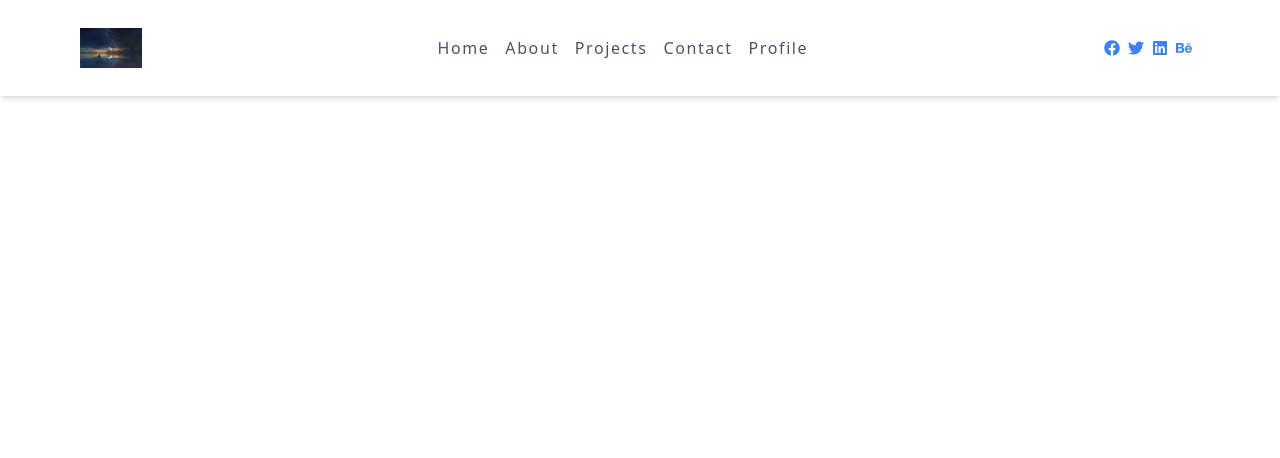
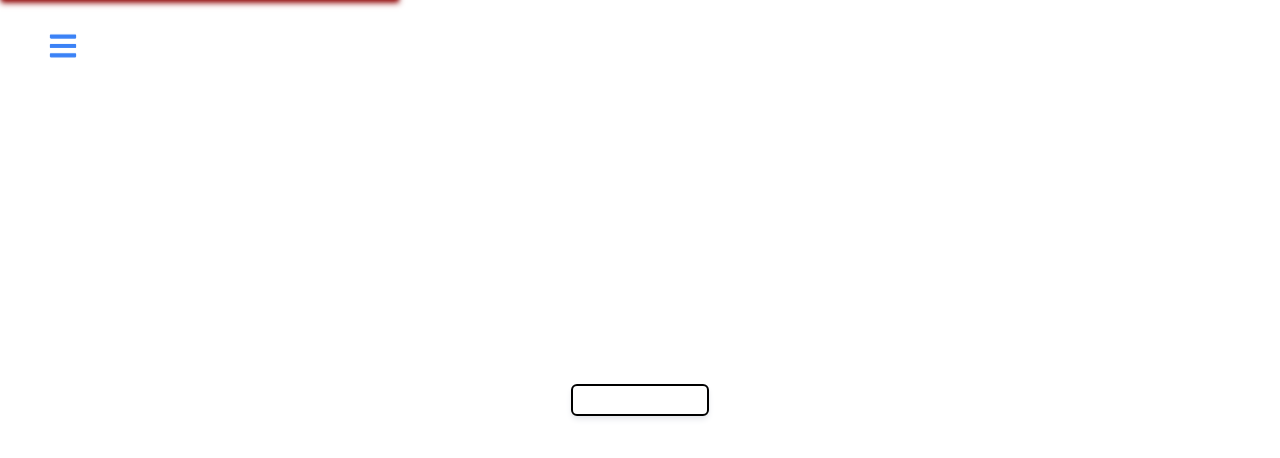
Before and after one commit to junseokoh-hub/react-typescript-toy-practice, a React (Vite) app: page / in a window 1280 px wide. Shown: the top 458 px of the page. Built offline with nearby package versions, Linux system fonts and the light colour scheme.

Commit message:
tenth toy practice

```diff
--- a/src/App.tsx
+++ b/src/App.tsx
@@ -1,9 +1,14 @@
 import React from "react";
-import Navbar from "./Navbar";
+import Modal from "./Modal";
+import Sidebar from "./Sidebar";
+import Home from "./Home";
+
 const App: React.FC = () => {
   return (
     <>
-      <Navbar></Navbar>
+      <Home />
+      <Modal />
+      <Sidebar />
     </>
   );
 };
--- /dev/null
+++ b/src/Home.tsx
@@ -0,0 +1,25 @@
+import React from "react";
+import { FaBars } from "react-icons/fa";
+import { useGlobalContext } from "./context";
+
+const Home: React.FC = () => {
+  const { openSidebar, openModal } = useGlobalContext();
+  return (
+    <main className="min-h-screen flex justify-center items-center">
+      <button
+        onClick={openSidebar}
+        className="fixed top-8 left-12 text-3xl bg-transparent border-transparent text-blue-500 transition-all duration-300 ease-linear cursor-pointer animate-bounce"
+      >
+        <FaBars />
+      </button>
+      <button
+        onClick={openModal}
+        className="uppercase bg-black text-white py-1 px-3 tracking-widest inline-block transition-all duration-300 ease-linear text-sm border-2 border-solid border-black cursor-pointer shadow-md shadow-gray-200 rounded-md m-2 hover:text-black bg-transparent"
+      >
+        show modal
+      </button>
+    </main>
+  );
+};
+
+export default Home;
--- /dev/null
+++ b/src/Modal.tsx
@@ -0,0 +1,29 @@
+import React from "react";
+import { useGlobalContext } from "./context";
+import { FaTimes } from "react-icons/fa";
+
+const Modal: React.FC = () => {
+  const { isModalOpen, closeModal } = useGlobalContext();
+
+  return (
+    <div
+      className={
+        isModalOpen
+          ? "fixed top-0 left-0 w-full h-full bg-[rgba(0,0,0,0.5)] grid place-items-center transition-all ease-linear duration-300 visible z-10"
+          : "modal-overlay"
+      }
+    >
+      <div className="bg-white rounded-md w-[90vw] h-[30vh] max-w-2xl text-center grid place-items-center relative">
+        <h3 className="heading">modal content</h3>
+        <button
+          className="absolute top-4 right-4 text-3xl bg-transparent border-transparent text-red-800 cursor-pointer"
+          onClick={closeModal}
+        >
+          <FaTimes></FaTimes>
+        </button>
+      </div>
+    </div>
+  );
+};
+
+export default Modal;
--- a/src/Navbar.tsx
+++ /dev/null
@@ -1,72 +0,0 @@
-import React, { useState, useRef, useEffect } from "react";
-import { FaBars } from "react-icons/fa";
-import { links, social } from "./data";
-
-const Navbar: React.FC = () => {
-  const [showLinks, setShowLinks] = useState(false);
-  const linksContainerRef = useRef<HTMLDivElement>(null);
-  const linksRef = useRef<HTMLUListElement>(null);
-  const toggleLinks = () => {
-    setShowLinks(!showLinks);
-  };
-  useEffect(() => {
-    const linksHeight = linksRef.current!.getBoundingClientRect().height;
-    if (showLinks) {
-      linksContainerRef.current!.style.height = `${linksHeight}px`;
-    } else {
-      linksContainerRef.current!.style.height = "0px";
-    }
-  }, [showLinks]);
-  return (
-    <nav className="bg-white shadow-md">
-      <div className="md:p-4 md:max-w-6xl md:my-0 md:mx-auto md:flex md:items-center md:justify-between">
-        <div className="p-4 flex items-center justify-between md:p-0">
-          <img src="./images/ocean.jpg" className="h-10" alt="logo" />
-          <button
-            className="bg-transparent border-transparent cursor-pointer text-2xl text-blue-500 transition-all ease-linear duration-300 hover:text-blue-900 hover:rotate-90 md:hidden"
-            onClick={toggleLinks}
-          >
-            <FaBars />
-          </button>
-        </div>
-        <div
-          className="h-0 overflow-hidden transition-all ease-linear duration-300 md:!h-auto"
-          ref={linksContainerRef}
-        >
-          <ul className="md:flex" ref={linksRef}>
-            {links.map((link) => {
-              const { id, url, text } = link;
-              return (
-                <li key={id}>
-                  <a
-                    className="no-underline text-gray-600 text-base capitalize tracking-widest block py-2 px-4 transition-all ease-linear duration-300 hover:bg-blue-200 hover:text-blue-500 hover:pl-6 md:p-0 md:my-0 md:mx-2 md:hover:p-0 md:hover:bg-transparent"
-                    href={url}
-                  >
-                    {text}
-                  </a>
-                </li>
-              );
-            })}
-          </ul>
-        </div>
-        <ul className="hidden md:flex">
-          {social.map((socialIcon) => {
-            const { id, url, icon } = socialIcon;
-            return (
-              <li key={id}>
-                <a
-                  className="md:my-0 md:mx-6 md:text-blue-500 md:transition-all md:ease-linear md:duration-300 md:hover:text-blue-300"
-                  href={url}
-                >
-                  {icon}
-                </a>
-              </li>
-            );
-          })}
-        </ul>
-      </div>
-    </nav>
-  );
-};
-
-export default Navbar;
--- /dev/null
+++ b/src/Sidebar.tsx
@@ -0,0 +1,67 @@
+import React from "react";
+import { useGlobalContext } from "./context";
+import { FaTimes } from "react-icons/fa";
+import { social, links } from "./data";
+
+const Sidebar: React.FC = () => {
+  const { isSidebarOpen, closeSidebar } = useGlobalContext();
+
+  return (
+    <aside
+      className={
+        isSidebarOpen
+          ? "fixed top-0 left-0 w-full h-full bg-white grid grid-rows-[auto_1fr_auto] gap-y-4 shadow-md shadow-red-800 transition-all ease-linear duration-300  md:w-[400px] translate-y-0"
+          : "sidebar"
+      }
+    >
+      <div className="flex justify-between items-center py-4 px-6">
+        <img
+          src="./images/ocean.jpg"
+          className="justify-self-center h-10"
+          alt="coding addict"
+        />
+        <button
+          className="text-3xl bg-transparent border-transparent transition-all ease-linear duration-300 cursor-pointer text-red-800 mt-1 hover:text-red-300"
+          onClick={closeSidebar}
+        >
+          <FaTimes />
+        </button>
+      </div>
+      <ul className="links">
+        {links.map((link) => {
+          const { id, url, text, icon } = link;
+          return (
+            <li key={id}>
+              <a
+                className="group flex items-center text-xl capitalize py-4 px-6 text-gray-700 transition-all duration-300 ease-linear tracking-widest hover:bg-gray-200 hover:text-gray-800"
+                href={url}
+              >
+                <div className="text-2xl text-gray-500 mr-4 transition-all duration-300 ease-linear group-hover:text-gray-700">
+                  {icon}
+                </div>
+                {text}
+              </a>
+            </li>
+          );
+        })}
+      </ul>
+      <ul className="justify-self-center flex pb-8">
+        {social.map((link) => {
+          const { id, url, icon } = link;
+          return (
+            <li key={id}>
+              <a
+                className="text-2xl my-0 mx-2 text-blue-500 transition-all duration-300 ease-linear hover:text-blue-900"
+                href={url}
+              >
+                {icon}
+              </a>
+            </li>
+          );
+        })}
+      </ul>
+    </aside>
+  );
+};
+
+export default Sidebar;
--- /dev/null
+++ b/src/context.tsx
@@ -0,0 +1,59 @@
+import React, { useState, useContext } from "react";
+
+interface AppContext {
+  isSidebarOpen: boolean;
+  isModalOpen: boolean;
+  openModal: () => void;
+  closeModal: () => void;
+  openSidebar: () => void;
+  closeSidebar: () => void;
+}
+
+const AppContext = React.createContext<AppContext>({
+  isSidebarOpen: false,
+  isModalOpen: false,
+  openModal: () => {},
+  closeModal: () => {},
+  openSidebar: () => {},
+  closeSidebar: () => {},
+});
+
+const AppProvider: React.FC<{ children: React.ReactNode }> = ({ children }) => {
+  const [isSidebarOpen, setIsSidebarOpen] = useState(false);
+  const [isModalOpen, setIsModalOpen] = useState(false);
+
+  const openSidebar = () => {
+    setIsSidebarOpen(true);
+  };
+  const closeSidebar = () => {
+    setIsSidebarOpen(false);
+  };
+
+  const openModal = () => {
+    setIsModalOpen(true);
+  };
+  const closeModal = () => {
+    setIsModalOpen(false);
+  };
+
+  return (
+    <AppContext.Provider
+      value={{
+        isSidebarOpen,
+        isModalOpen,
+        openModal,
+        closeModal,
+        openSidebar,
+        closeSidebar,
+      }}
+    >
+      {children}
+    </AppContext.Provider>
+  );
+};
+
+export const useGlobalContext = () => {
+  return useContext(AppContext);
+};
+
+export { AppContext, AppProvider };
--- a/src/data.tsx
+++ b/src/data.tsx
@@ -1,30 +1,46 @@
 import React from "react";
-import { FaBehance, FaFacebook, FaLinkedin, FaTwitter } from "react-icons/fa";
+import {
+  FaBehance,
+  FaFacebook,
+  FaLinkedin,
+  FaTwitter,
+  FaSketch,
+  FaHome,
+  FaUserFriends,
+  FaFolderOpen,
+  FaCalendarAlt,
+  FaWpforms,
+} from "react-icons/fa";
 export const links = [
   {
     id: 1,
     url: "/",
     text: "home",
+    icon: <FaHome />,
   },
   {
     id: 2,
-    url: "/about",
-    text: "about",
+    url: "/team",
+    text: "team",
+    icon: <FaUserFriends />,
   },
   {
     id: 3,
     url: "/projects",
     text: "projects",
+    icon: <FaFolderOpen />,
   },
   {
     id: 4,
-    url: "/contact",
-    text: "contact",
+    url: "/calendar",
+    text: "calendar",
+    icon: <FaCalendarAlt />,
   },
   {
     id: 5,
-    url: "/profile",
-    text: "profile",
+    url: "/documents",
+    text: "documents",
+    icon: <FaWpforms />,
   },
 ];
 
@@ -49,4 +65,9 @@ export const social = [
     url: "https://www.twitter.com",
     icon: <FaBehance />,
   },
+  {
+    id: 5,
+    url: "https://www.twitter.com",
+    icon: <FaSketch />,
+  },
 ];
--- a/src/index.css
+++ b/src/index.css
@@ -6,6 +6,10 @@
   @apply mb-3 tracking-widest capitalize leading-5 md:leading-4;
 }
 
-.btn {
-  @apply absolute top-52 -translate-y-1/2 bg-gray-500 text-white w-5 h-5 grid place-items-center border-transparent text-base rounded-md cursor-pointer transition-all ease-linear duration-300 hover:bg-blue-500;
+.modal-overlay {
+  @apply fixed top-0 left-0 w-full h-full bg-[rgba(0,0,0,0.5)] grid place-items-center transition-all ease-linear duration-300 invisible z-[-1];
 }
+
+.sidebar {
+  @apply fixed top-0 left-0 w-full h-full bg-white grid grid-rows-[auto_1fr_auto] gap-y-4 shadow-md shadow-red-800 transition-all ease-linear duration-300 -translate-y-full md:w-[400px];
+}
--- a/src/main.tsx
+++ b/src/main.tsx
@@ -1,10 +1,13 @@
-import React from 'react'
-import ReactDOM from 'react-dom/client'
-import App from './App'
-import './index.css'
+import React from "react";
+import ReactDOM from "react-dom/client";
+import App from "./App";
+import { AppProvider } from "./context";
+import "./index.css";
 
-ReactDOM.createRoot(document.getElementById('root') as HTMLElement).render(
+ReactDOM.createRoot(document.getElementById("root") as HTMLElement).render(
   <React.StrictMode>
-    <App />
-  </React.StrictMode>
-)
+    <AppProvider>
+      <App />
+    </AppProvider>
+  </React.StrictMode>,
+);
```
